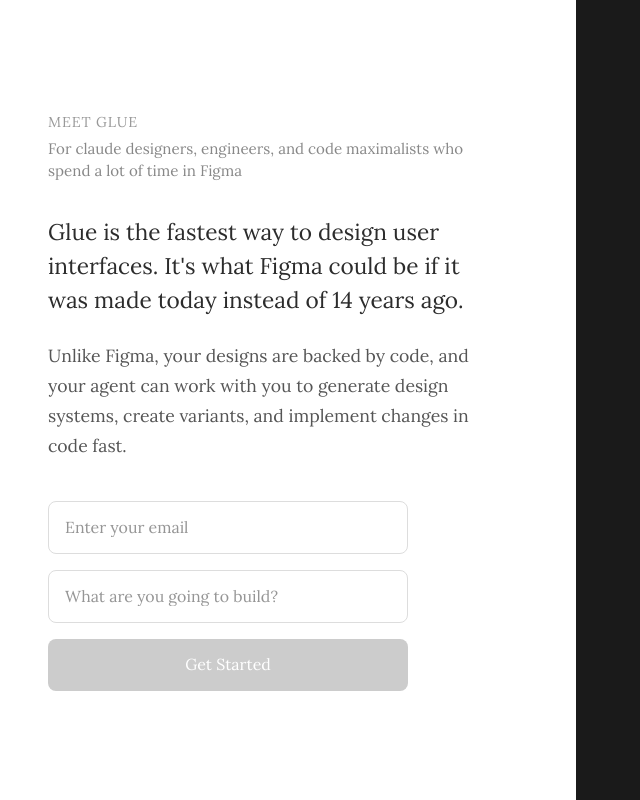
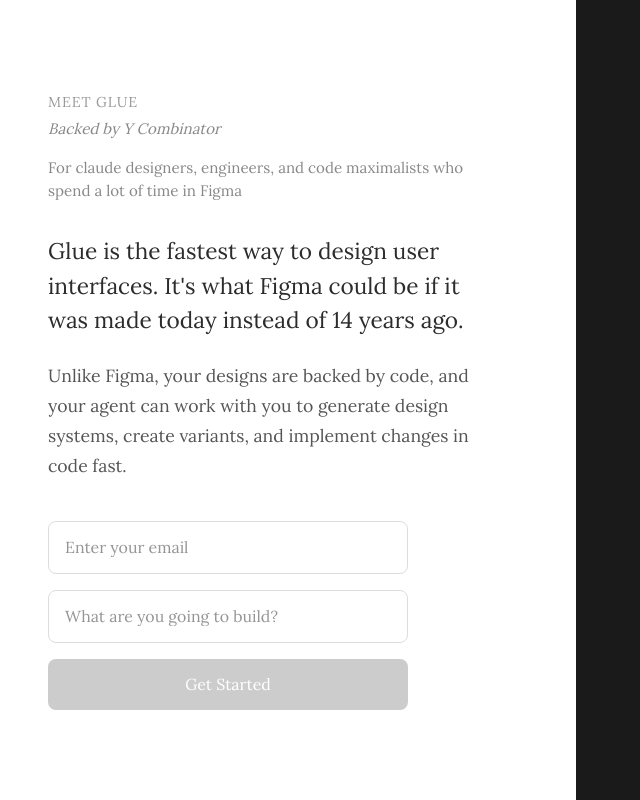
Before and after one commit to perbhat/website, a Next.js app: page /glue in a window 1280 px wide. Shown: the whole page, without its empty margins (0-640 px from the left). Built offline with nearby package versions, Linux system fonts and the light colour scheme; grey boxes are pictures that could not be loaded.

Commit message:
Add backed by Y Combinator to glue page
Co-Authored-By: Claude Opus 4.6 (1M context) <noreply@anthropic.com>

```diff
--- a/app/glue/page.tsx
+++ b/app/glue/page.tsx
@@ -43,6 +43,10 @@ export default function GluePage() {
             <h2 className="font-[var(--font-playfair)] font-normal text-[0.85em] tracking-[0.06em] text-[#999] [text-shadow:none] mb-1 uppercase">
               Meet Glue
             </h2>
+
+            <p className="text-[#888] leading-[1.5] mb-4 text-[0.9em] italic">
+              Backed by Y Combinator
+            </p>
 
             <p className="text-[#888] leading-[1.5] mb-8 text-[0.9em]">
               For claude designers, engineers, and code maximalists who spend a
```
